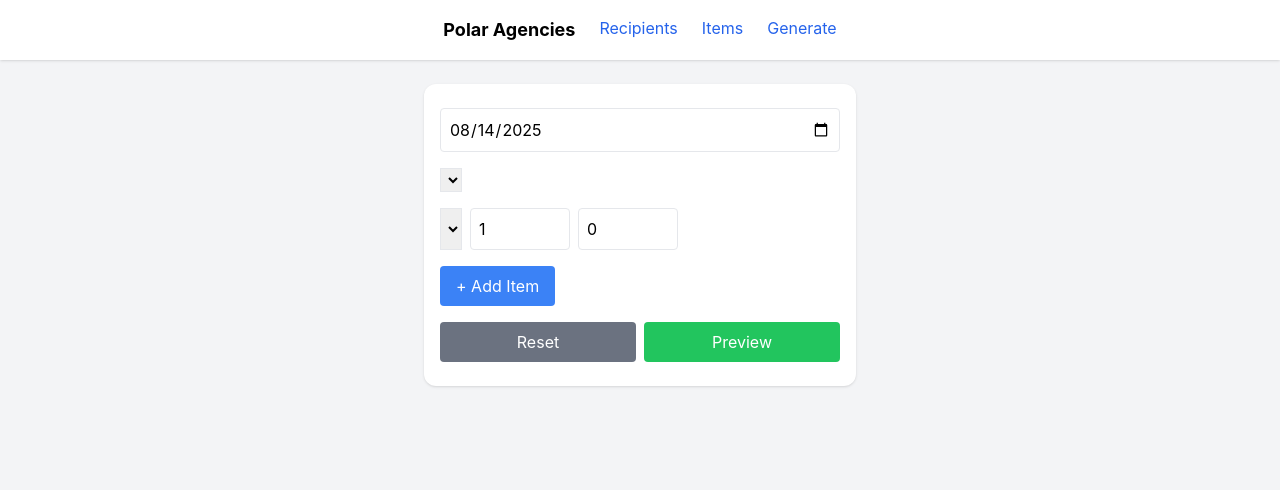
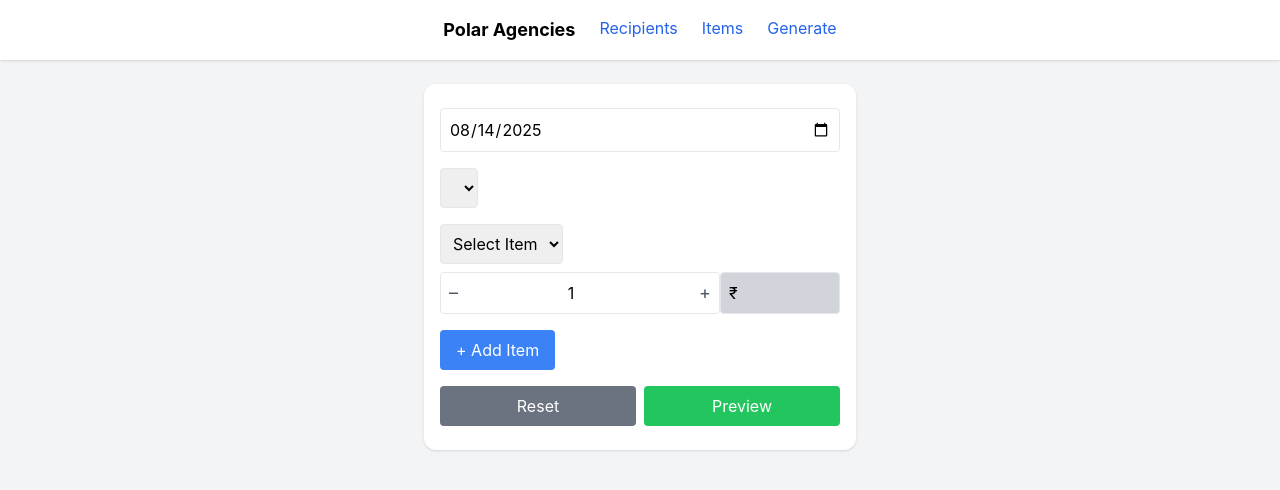
Before and after one commit to mosh1331/receipt-generator, a React (Create React App) app: page /receipt in a window 1280 px wide. Shown: the top 490 px of the page. Built offline with nearby package versions, Linux system fonts and the light colour scheme.

Commit message:
add prices

```diff
--- a/src/pages/items/Items.jsx
+++ b/src/pages/items/Items.jsx
@@ -1,27 +1,38 @@
 import React, { useState } from "react";
 import { useDispatch, useSelector } from "react-redux";
-import { addItem,removeItem, resetItems } from "../../redux/slice/itemsSlice";
+import { addItem, removeItem, resetItems } from "../../redux/slice/itemsSlice";
 
 export default function ItemsPage() {
     const dispatch = useDispatch();
     const items = useSelector((state) => state.items.list);
     const [name, setName] = useState("");
+    const [price, setPrice] = useState(0);
 
     const handleAdd = () => {
-    if (!name.trim()) return;
-    dispatch(addItem(name));
+        if (!name.trim() || price === 0) return;
+        const id = `${name}-${price}`
+        dispatch(addItem({id,name,price}));
         setName("");
+        setPrice(0);
     };
 
     return (
         <div className="bg-white p-4 rounded-xl shadow max-w-md mx-auto">
             <h2 className="text-xl font-bold mb-4">Items</h2>
-      <div className="flex gap-2 mb-4">
+            <div className=" gap-2 mb-4">
                 <input
                     type="text"
                     placeholder="Item name"
                     value={name}
                     onChange={(e) => setName(e.target.value)}
+                    className="border p-2 rounded flex-1 w-full"
+                />
+                <div className="flex w-full">
+                    <input
+                        type="number"
+                        min="0"
+                        value={price}
+                        onChange={(e) => setPrice(e.target.value)}
                         className="border p-2 rounded flex-1"
                     />
                     <button
@@ -31,10 +42,12 @@
                         Add
                     </button>
                 </div>
+            </div>
             <ul className="space-y-2">
                 {items.map((r, idx) => (
                     <li key={idx} className="p-2 border  capitalize rounded flex justify-between">
-            {r}
+                        {r.name} -  ₹{r.price}
+
                         <button
                             onClick={() => dispatch(removeItem(idx))}
                             className="text-red-500"
--- a/src/pages/receiptgenerator/ReceiptGenerator.jsx
+++ b/src/pages/receiptgenerator/ReceiptGenerator.jsx
@@ -11,7 +11,7 @@
   const recipients = useSelector((state) => state.recipients.list);
   const products = useSelector((state) => state.items.list);
   const [showPreview, setShowPreview] = useState(false)
-
+console.log(products,'producsts')
   const handleItemChange = (index, field, value) => {
     const updated = [...items];
     updated[index][field] = field === "qty" || field === "price" ? Number(value) : value;
@@ -32,10 +32,10 @@
 
   //set initial data
   useEffect(() => {
-    const initalProduct= products.length > 0 ?  products[0] :''
-    const initalReceivee= recipients.length > 0 ?  recipients[0] :''
+    const initalProduct = products.length > 0 ? products[0] : ''
+    const initalReceivee = recipients.length > 0 ? recipients[0] : ''
     setDate(dayjs().format("YYYY-MM-DD"))
-    setItems([{ description: initalProduct, qty: 1, price: 0 }])
+    setItems([{ description: initalProduct?.name, qty: 1, price: initalProduct?.price }])
     setIssuedTo(initalReceivee)
   }, [])
 
@@ -47,12 +47,12 @@
           type="date"
           value={date}
           onChange={(e) => {
-            console.log(e.target.value,'date')
+            console.log(e.target.value, 'date')
             setDate(e.target.value)
           }}
           className="w-full border p-2 rounded"
         />
-        <select className="capitalize border" name="" value={issuedTo} onChange={(e) => setIssuedTo(e.target.value)} id="">
+        <select className="capitalize border rounded p-2" name="" value={issuedTo} onChange={(e) => setIssuedTo(e.target.value)} id="">
           {recipients.map((r, idx) => (
             <option key={idx} className="p-2 border capitalize rounded flex justify-between">
               {r}
@@ -60,28 +60,62 @@
           ))}
         </select>
         {items.map((item, idx) => (
-          <div key={idx} className="flex gap-2 w-full">
-            <select className="capitalize border" placeholder={'Item'} name="item" value={item.description} onChange={(e) => handleItemChange(idx, "description", e.target.value)} id="">
-              {products.map((r, idx) => (
-                <option key={idx} className="p-2 border capitalize rounded flex justify-between">
-                  {r}
+          <div key={idx} className=" gap-2 w-full">
+            <select
+              className="capitalize border p-2 mb-2 rounded"
+              name="item"
+              value={item.id || ""}
+              onChange={(e) => {
+                const selected = products.find((p) => p.id === e.target.value);
+                handleItemChange(idx, "id", selected.id);
+                handleItemChange(idx, "description", selected.name);
+                handleItemChange(idx, "price", selected.price); // auto-fill price from product
+              }}
+            >
+              <option value="">Select Item</option>
+              {products.map((r) => (
+                <option key={r.id} value={r.id}>
+                  {r.name}
                 </option>
               ))}
             </select>
+            <div className="flex">
+              <div className="flex items-center border rounded w-[70%]">
+                <button
+                  type="button"
+                  onClick={() => handleItemChange(idx, "qty", Math.max(1, item.qty - 1))}
+                  className="px-2 text-lg  text-gray-600 hover:text-black"
+                >
+                  –
+                </button>
+
                 <input
                   type="number"
                   min="1"
                   value={item.qty}
                   onChange={(e) => handleItemChange(idx, "qty", e.target.value)}
-              className="w-[25%] border p-2 rounded"
+                  className="w-full text-center p-2 focus:outline-none"
+                  step={1}
                 />
-            <input
+
+                <button
+                  type="button"
+                  onClick={() => handleItemChange(idx, "qty", Number(item.qty) + 1)}
+                  className="px-2 text-lg text-gray-600 hover:text-black"
+                >
+                  +
+                </button>
+              </div>
+              <div className="w-[30%] border bg-gray-300 p-2 rounded">₹{item.price}</div>
+              {/* <input
                 type="number"
                 min="0"
                 value={item.price}
                 onChange={(e) => handleItemChange(idx, "price", e.target.value)}
-              className="w-[25%] border p-2 rounded"
-            />
+                className="w-[50%] border p-2 rounded"
+                disabled
+              /> */}
+            </div>
           </div>
         ))}
         <button onClick={addItem} className="bg-blue-500 text-white px-4 py-2 rounded">
```
Lines whose indentation alone changed are shown as unchanged.
